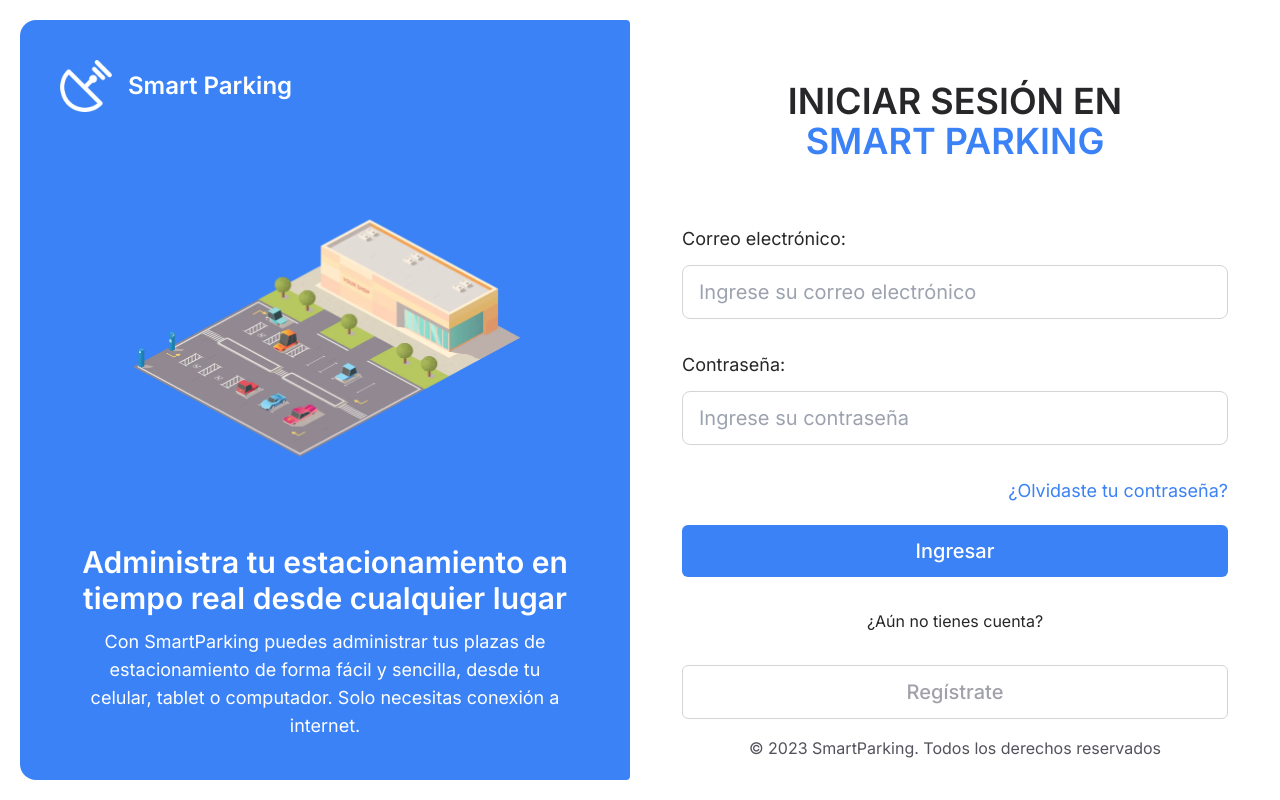
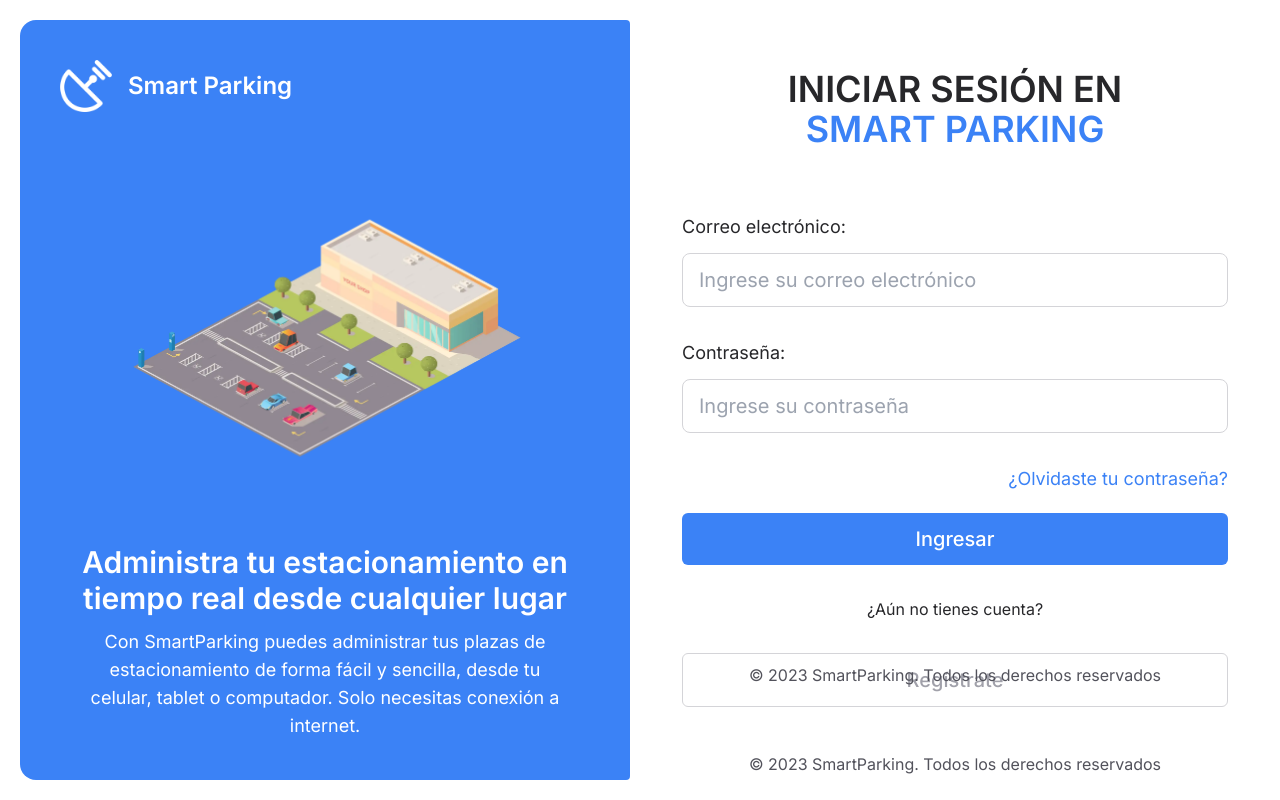
Before and after one commit to VicenteJ20/estacionamiento-inteligente-cliente, a Next.js app: page /auth/signin in a window 1280 px wide. Built offline with nearby package versions, Linux system fonts and the light colour scheme; no server answers; what Yup would draw is missing.

Commit message:
feat/se añade footer en layout

```diff
--- a/app/auth/layout.tsx
+++ b/app/auth/layout.tsx
@@ -13,9 +13,12 @@ const AuthLayout = async ({
   if (session) redirect('/dashboard')
 
   return (
-    <main className='w-full min-h-screen md:p-5 grid grid-cols-1 md:grid-cols-2 gap-5'>
+    <main className='w-full min-h-screen md:p-5 grid grid-cols-1 md:grid-cols-2 gap-x-5'>
       <CarouselAuth />
-      {children}
+      <section className='w-full h-full flex flex-col gap-2 justify-center relative pb-6'>
+        {children}
+        <footer className='text-center absolute  bottom-1 right-0 left-0 text-zinc-600'>&copy; 2023 SmartParking. Todos los derechos reservados</footer>
+      </section>
     </main>
   )
 }
```
